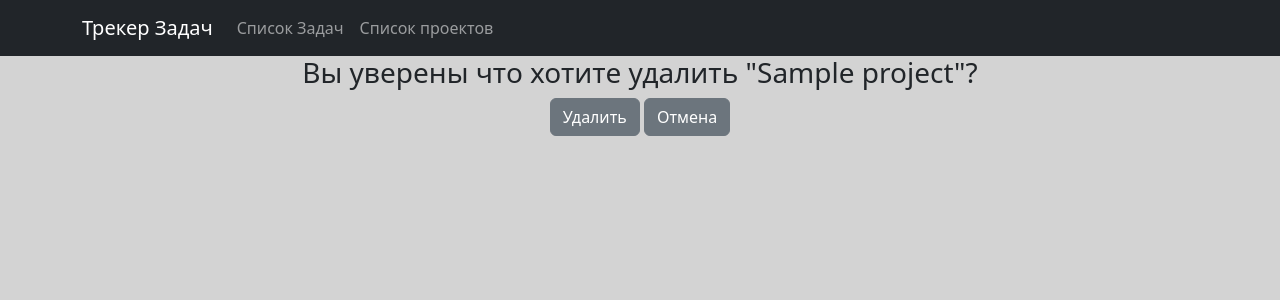
After one commit to Daniarbekov/homework_70_Didar_Daniyarbekov, a Django app: page /projects/1/delete in a window 1280 px wide. The commit adds this page. Shown: the top 300 px of the page. Run offline with Django 4.2, Linux system fonts and the light colour scheme; tables that the repository leaves empty hold one stand-in row (values such as "Sample post"); parts of the project's set-up code (start-up, migrations or seed data) failed here and were passed over; some libraries are stand-ins or nearby versions.

Commit message:
Создано вью ProjectDeleteView удаления проекта
создан шаблон страницы потверждения удаления
На детальную страницу проекта добавлена ссылка

```diff
--- /dev/null
+++ b/source/webapp/templates/project/delete.html
@@ -0,0 +1,12 @@
+{% extends "base.html" %}
+{% block title %}Delete{% endblock %}
+{% block content %}
+<div class="delete-form">
+    <form method="POST" action="{% url 'project_delete' project.pk %}" class="text-center">
+        <h3>Вы уверены что хотите удалить "{{ project.name }}"?</h3>
+        {% csrf_token %}
+        <input type="submit" value="Удалить" class="btn btn-secondary link">
+        <a href="{% url 'index' %} " class="btn btn-secondary link">Отмена</a>
+    </form>
+</div>
+{% endblock %}
--- a/source/webapp/templates/project/detail.html
+++ b/source/webapp/templates/project/detail.html
@@ -16,7 +16,7 @@
             {% endif %}
           <p class="card-text">{{project.description}}</p>
           <a href="{% url 'project_update' project.pk %}" class="btn btn-secondary">Редактировать</a>
-          <a href="#" class="btn btn-secondary">Удалить</a>
+          <a href="{% url 'project_delete' project.pk %}" class="btn btn-secondary">Удалить</a>
         </div>
       </div>
 <h5> Список задач проекта </h5>
--- a/source/webapp/urls.py
+++ b/source/webapp/urls.py
@@ -1,7 +1,7 @@
 from django.urls import path
 from webapp.views.index import IndexView
 from webapp.views.task import TaskCreateView, TaskDetailView, TaskUpdateView, TaskDeleteView
-from webapp.views.project import ProjectListView, ProjectDetailView, ProjectCreateView, ProjectUpdateView
+from webapp.views.project import ProjectListView, ProjectDetailView, ProjectCreateView, ProjectUpdateView, ProjectDeleteView
 
 urlpatterns = [
     path("", IndexView.as_view(), name='index'),
@@ -13,4 +13,5 @@ urlpatterns = [
     path('projects/<int:pk>', ProjectDetailView.as_view(), name='project_detail'),
     path('projects/create', ProjectCreateView.as_view(), name='project_create'),
     path('projects/<int:pk>/update', ProjectUpdateView.as_view(), name='project_update'),
+    path('projects/<int:pk>/delete', ProjectDeleteView.as_view(), name='project_delete'),
 ]
--- a/source/webapp/views/project.py
+++ b/source/webapp/views/project.py
@@ -1,7 +1,8 @@
 from django.views.generic import ListView, DetailView
-from django.views.generic.edit import CreateView, UpdateView
+from django.views.generic.edit import CreateView, UpdateView, DeleteView
 from webapp.models import Project
 from webapp.forms import ProjectForm
+from django.urls import reverse_lazy
 
 
 class ProjectListView(ListView):
@@ -24,3 +25,9 @@ class ProjectUpdateView(UpdateView):
     model = Project
     template_name = 'project/update.html'
     form_class = ProjectForm
+
+
+class ProjectDeleteView(DeleteView):
+    template_name = 'project/delete.html'
+    model = Project
+    success_url = reverse_lazy('index')
```
